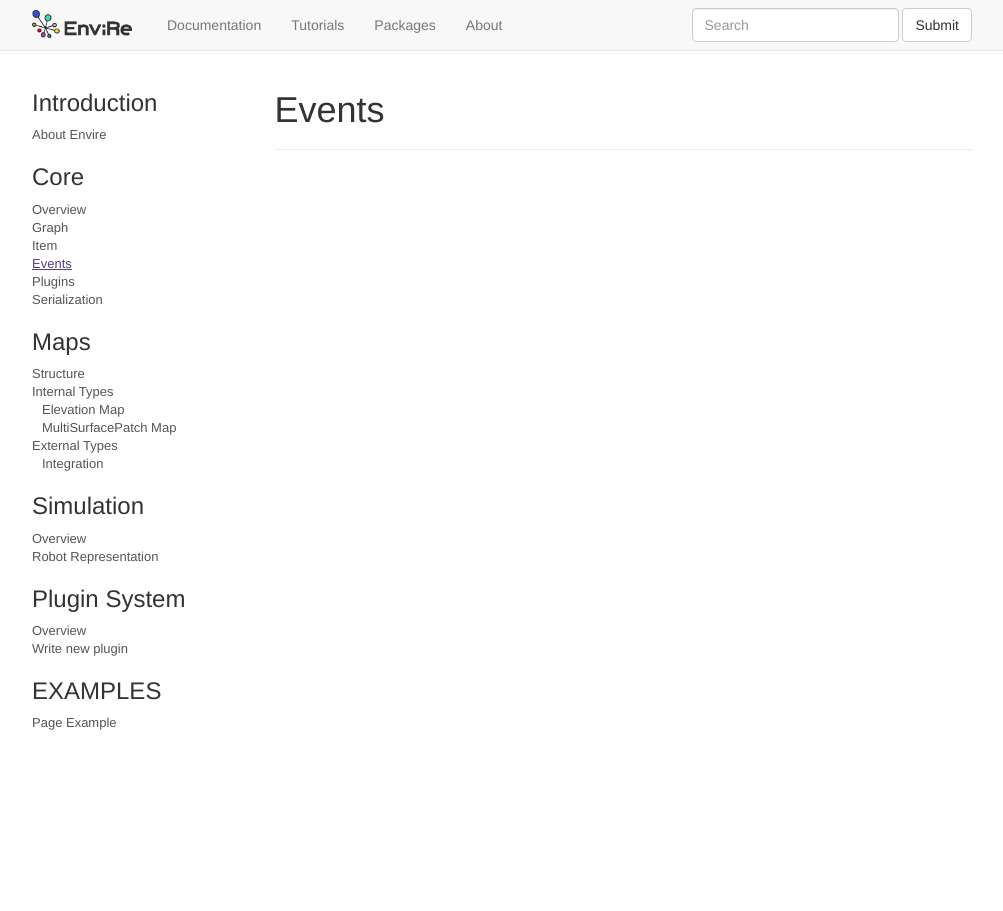
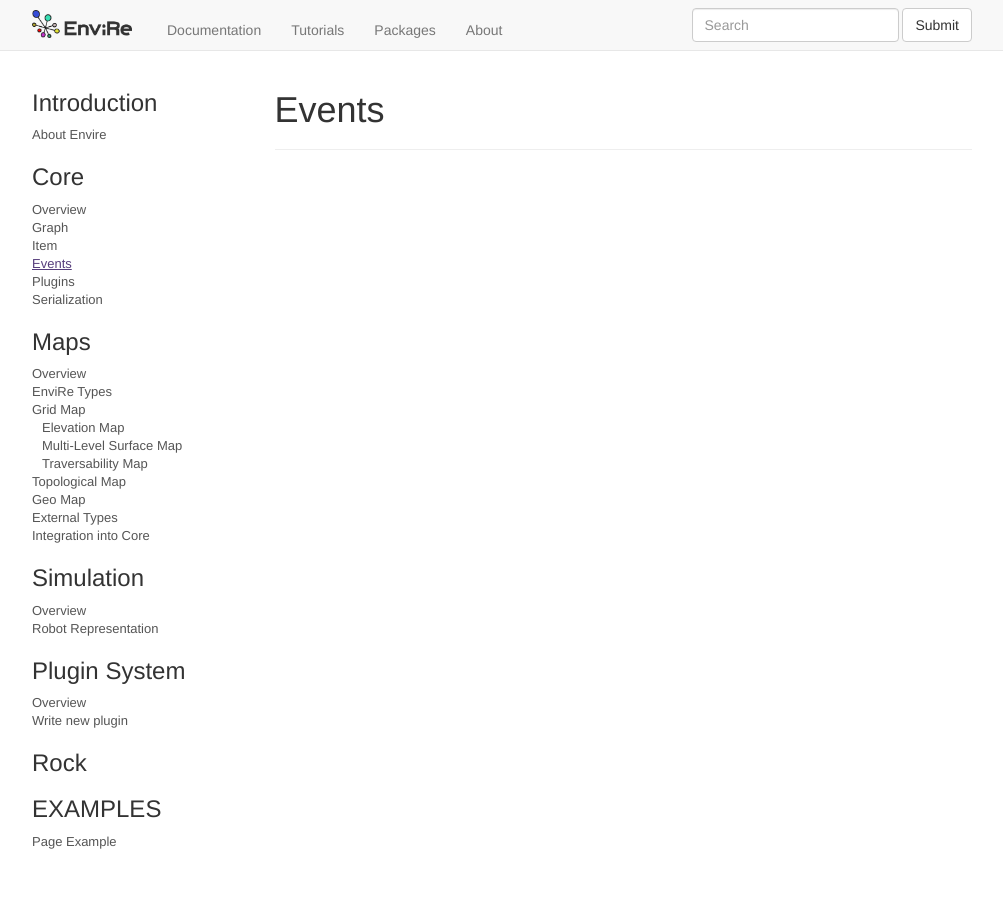
Before and after one commit to envire/envire.github.io, a Jekyll site: the page built from docs/core_events.md, in a window 1280 px wide. Shown: the whole page, without its empty margins (138-1141 px from the left). Built offline with Jekyll 4.4.1, drawn with Linux system fonts in a browser that asks for light colours; nearby versions of some CDN libraries; library files that are not in the unit come from our copies.

Commit message:
add some page for maps, correct the distance in main menu, add some small description for data representation on the main page

```diff
--- a/_data/nav_docs.yml
+++ b/_data/nav_docs.yml
@@ -19,20 +19,27 @@
     title: Serialization
 - title: Maps
   items:
-  - id: maps_structure
-    title: Structure
+  - id: maps_overview
+    title: Overview
   - id: maps_types_internal
-    title: Internal Types
+    title: EnviRe Types
+  - id: maps_grid_map
+    title: Grid Map
     subitems:
-      - id: maps_types_internal_elevation
+      - id: maps_elevation_map
         title: Elevation Map
-      - id: maps_types_internal_mls
-        title: MultiSurfacePatch Map
+      - id: maps_mls
+        title: Multi-Level Surface Map
+      - id: maps_traversability
+        title: Traversability Map
+  - id: maps_types_tological
+    title: Topological Map
+  - id: maps_types_geo
+    title: Geo Map
   - id: maps_types_external
     title: External Types
-    subitems:
-      - id: maps_types_external_integration
-        title: Integration
+  - id: maps_integration
+    title: Integration into Core
 - title: Simulation
   items:
   - id: simulation_overview
@@ -45,6 +52,8 @@
     title: Overview
   - id: plugin_new_plugin
     title: Write new plugin
+- title: Rock
+
 - title: EXAMPLES
   items:
     - id: page_example
--- a/_layouts/home.html
+++ b/_layouts/home.html
@@ -139,8 +139,8 @@
                     <p>Lorem ipsum dolor sit amet, consetetur sadipscing elitr, sed diam nonumy eirmod tempor invidunt ut labore et dolore magna aliquyam erat, sed diam voluptua.</p>
                 </div>
                 <div class="col-md-4">
-                    <h3><img src="images/icons/icon.png" height="28"/> Maps</h3>
-                    <p>Lorem ipsum dolor sit amet, consetetur sadipscing elitr, sed diam nonumy eirmod tempor invidunt ut labore et dolore magna aliquyam erat, sed diam voluptua.</p>
+                    <h3><img src="images/icons/icon.png" height="28"/> Data Representation</h3>
+                    <p>Follow standard. Three types: Grid, Tolopogical, Geo Maps possible. Easy extable. Integration of external library.</p>
                 </div>
             </div>
             <div class="row">
--- a/css/envire.css
+++ b/css/envire.css
@@ -217,3 +217,9 @@ body {
     margin-top: 60px;
     margin-bottom: 20px;
 }
+
+.nav > li > a
+{
+    padding-top: 20px;
+    padding-bottom: 10px;
+}
```
Also changed, not shown: docs/maps_elevation_map.md (added, +18 -0 lines), docs/maps_grid_map.md (added, +5 -0 lines), docs/maps_mls.md (added, +5 -0 lines), docs/maps_overview.md (added, +19 -0 lines).
